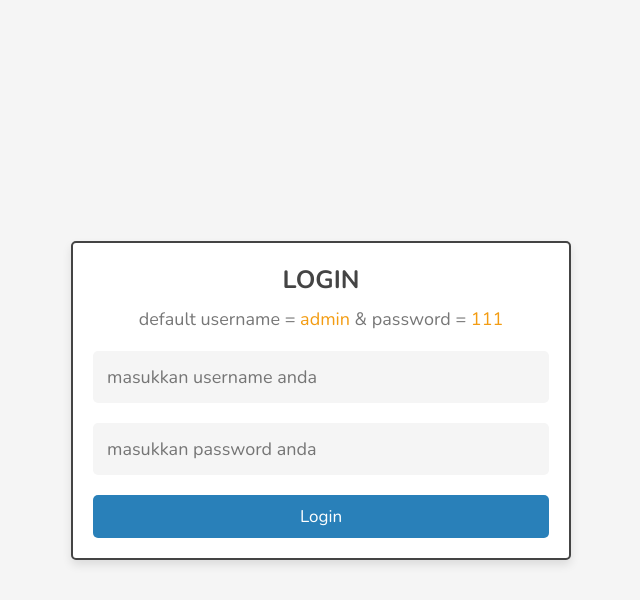
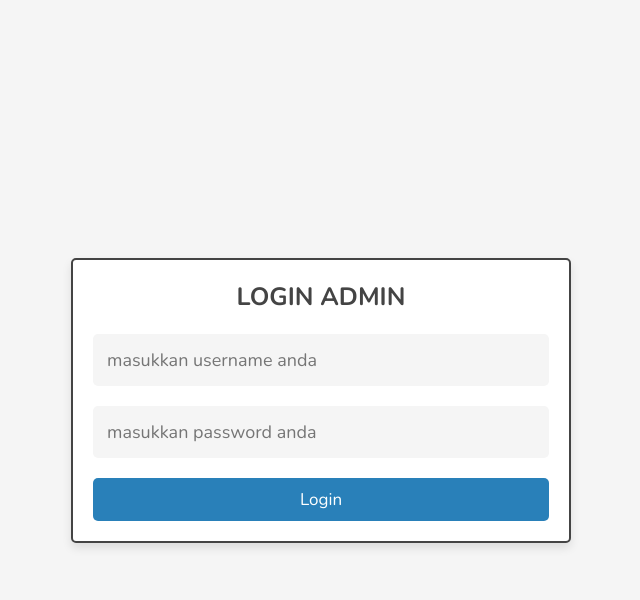
Before and after one commit to NielDiaRus/lapakdesa-tulung-agung, a PHP site: page /admin/admin_login.php in a window 1280 px wide. Shown: the top 600 px of the page, without its empty margins (319-959 px from the left). Run offline with PHP 8.4, Linux system fonts and the light colour scheme; some libraries are stand-ins or nearby versions.

Commit message:
Update admin_login.php

```diff
--- a/ecommerce website/admin/admin_login.php
+++ b/ecommerce website/admin/admin_login.php
@@ -32,7 +32,7 @@ if(isset($_POST['submit'])){
    <meta charset="UTF-8">
    <meta http-equiv="X-UA-Compatible" content="IE=edge">
    <meta name="viewport" content="width=device-width, initial-scale=1.0">
-   <title>login</title>
+   <title>Login Admin</title>
 
    <link rel="stylesheet" href="https://cdnjs.cloudflare.com/ajax/libs/font-awesome/6.1.1/css/all.min.css">
 
@@ -57,8 +57,7 @@ if(isset($_POST['submit'])){
 <section class="form-container">
 
    <form action="" method="post">
-      <h3>Login</h3>
-      <p>default username = <span>admin</span> & password = <span>111</span></p>
+      <h3>login admin</h3>
       <input type="text" name="name" required placeholder="masukkan username anda" maxlength="20"  class="box" oninput="this.value = this.value.replace(/\s/g, '')">
       <input type="password" name="pass" required placeholder="masukkan password anda" maxlength="20"  class="box" oninput="this.value = this.value.replace(/\s/g, '')">
       <input type="submit" value="login" class="btn" name="submit">
```
